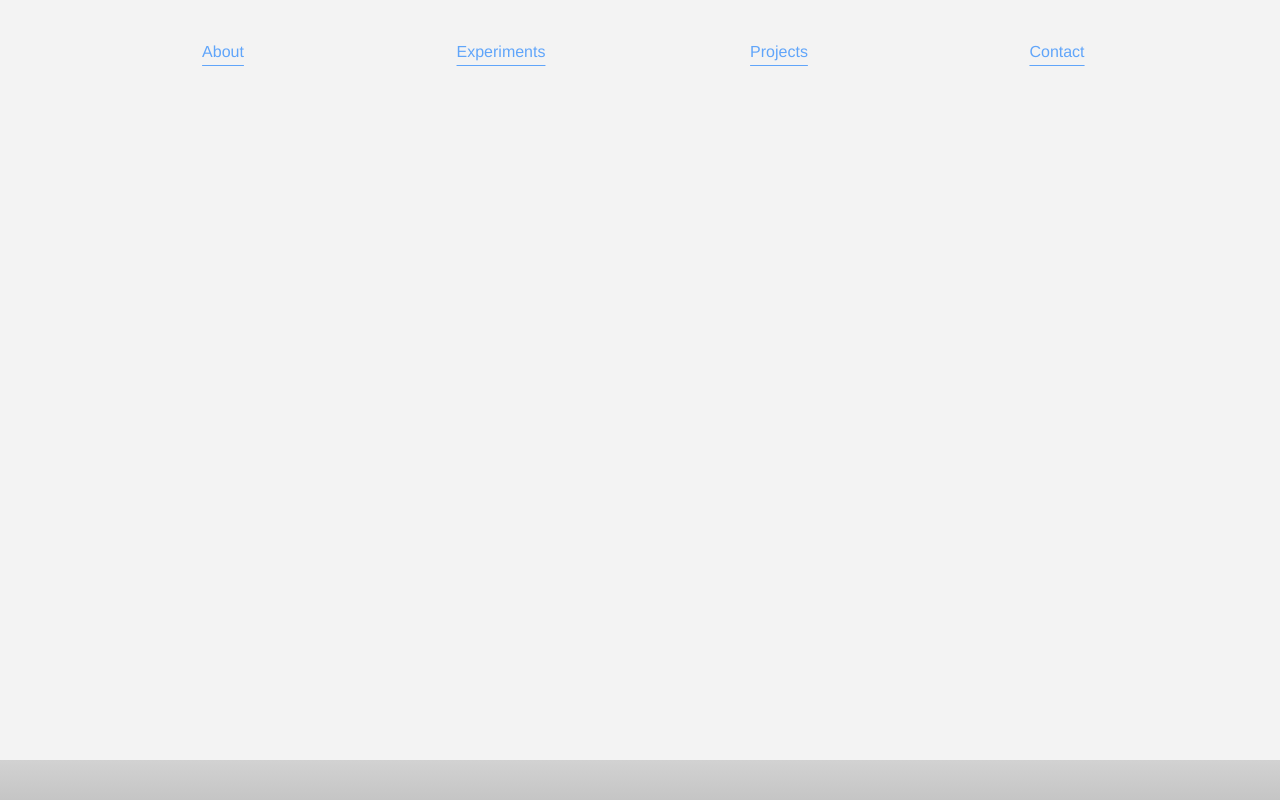
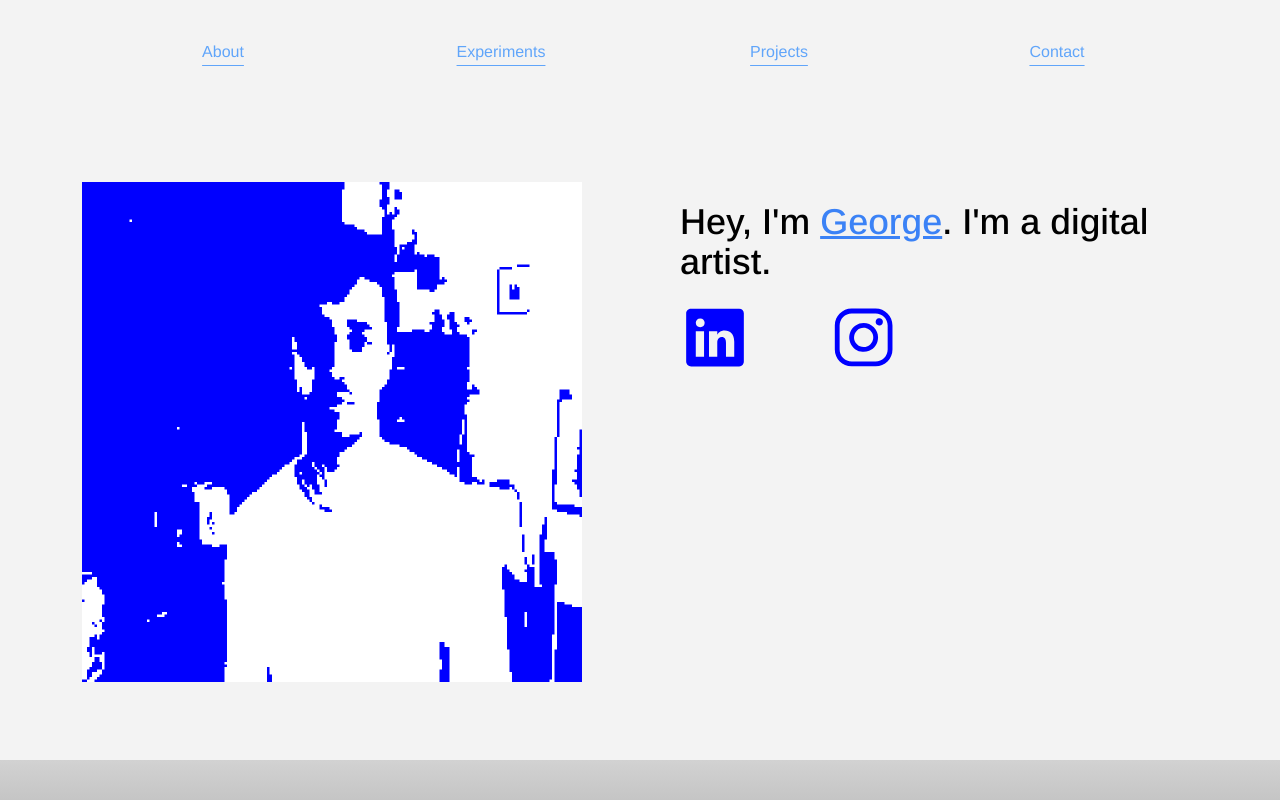
Before and after one commit to georgegausden/portfolio, a Next.js app: page / in a window 1280 px wide. Built offline with nearby package versions, Linux system fonts and the light colour scheme.

Commit message:
Refactor ProjectCard layout, update image dimensions, and improve project data structure

```diff
--- a/app/page.tsx
+++ b/app/page.tsx
@@ -19,7 +19,7 @@ interface Project {
 
 export default function HomePage() {
   const [hoveredSection, setHoveredSection] = useState("");
-  const [activeSection, setActiveSection] = useState("");
+  const [activeSection, setActiveSection] = useState("Me");
   const biography = projects.find((project) => project.category === "About");
   const artistStatement = projects.find(
     (project) => project.category === "About"
@@ -251,8 +251,8 @@ export default function HomePage() {
 
 
             {activeProject?.links.map((link, index) => (
-              <div className="grid grid-cols-2 gap-20">
-                <div key={index} className="relative flex-shrink-0 group justify-center items-center flex flex-col ">
+              <div key={index} className="grid grid-cols-2 gap-20">
+                <div className="relative flex-shrink-0 group justify-center items-center flex flex-col ">
                   <Image
                     key={index}
                     src={link[0]}
@@ -268,8 +268,6 @@ export default function HomePage() {
                   <p className="md:mr-10">{activeProject.text[index][1]}</p>
                 </div>
               </div>
-
-
             ))}
 
 
```
